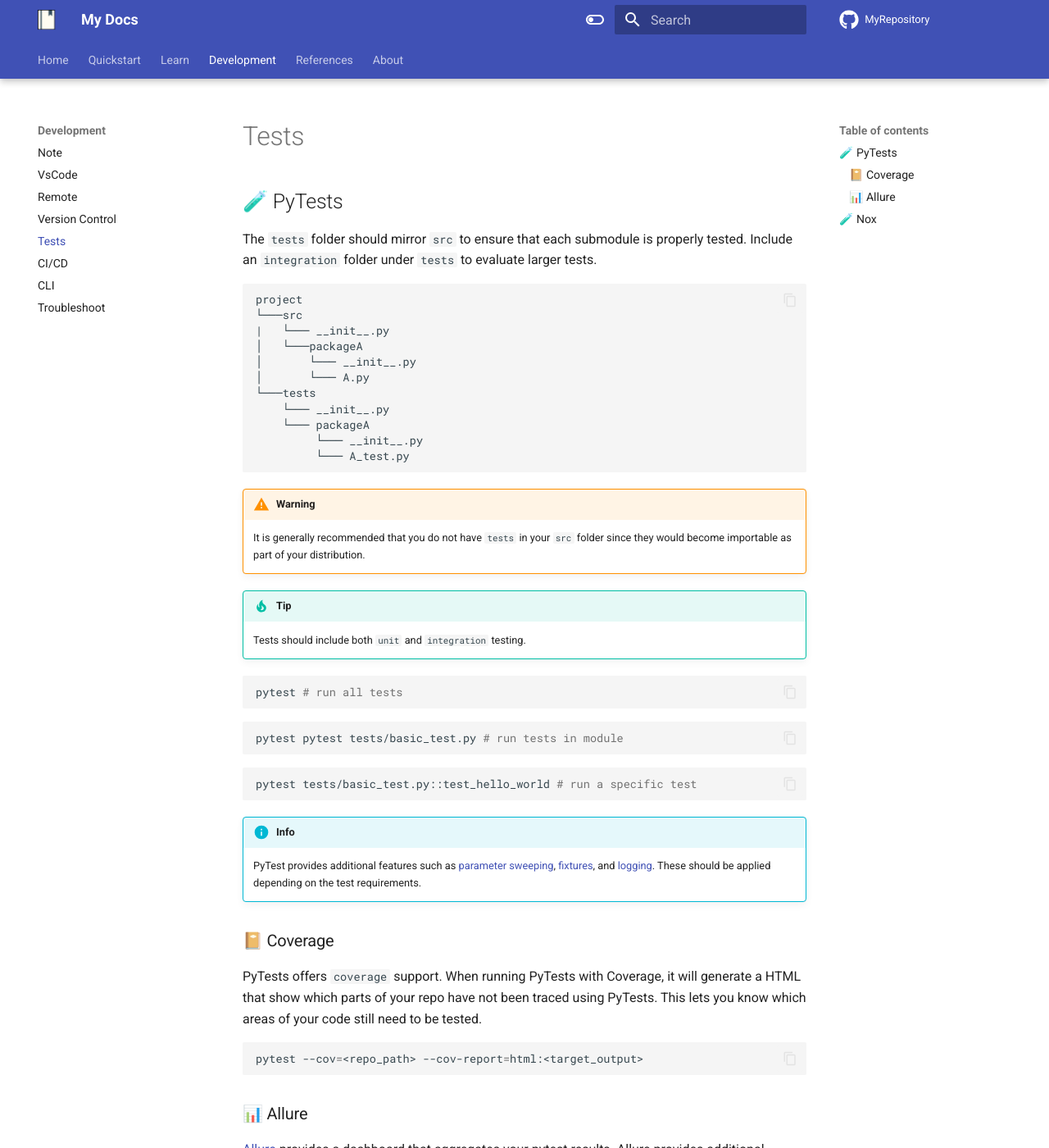
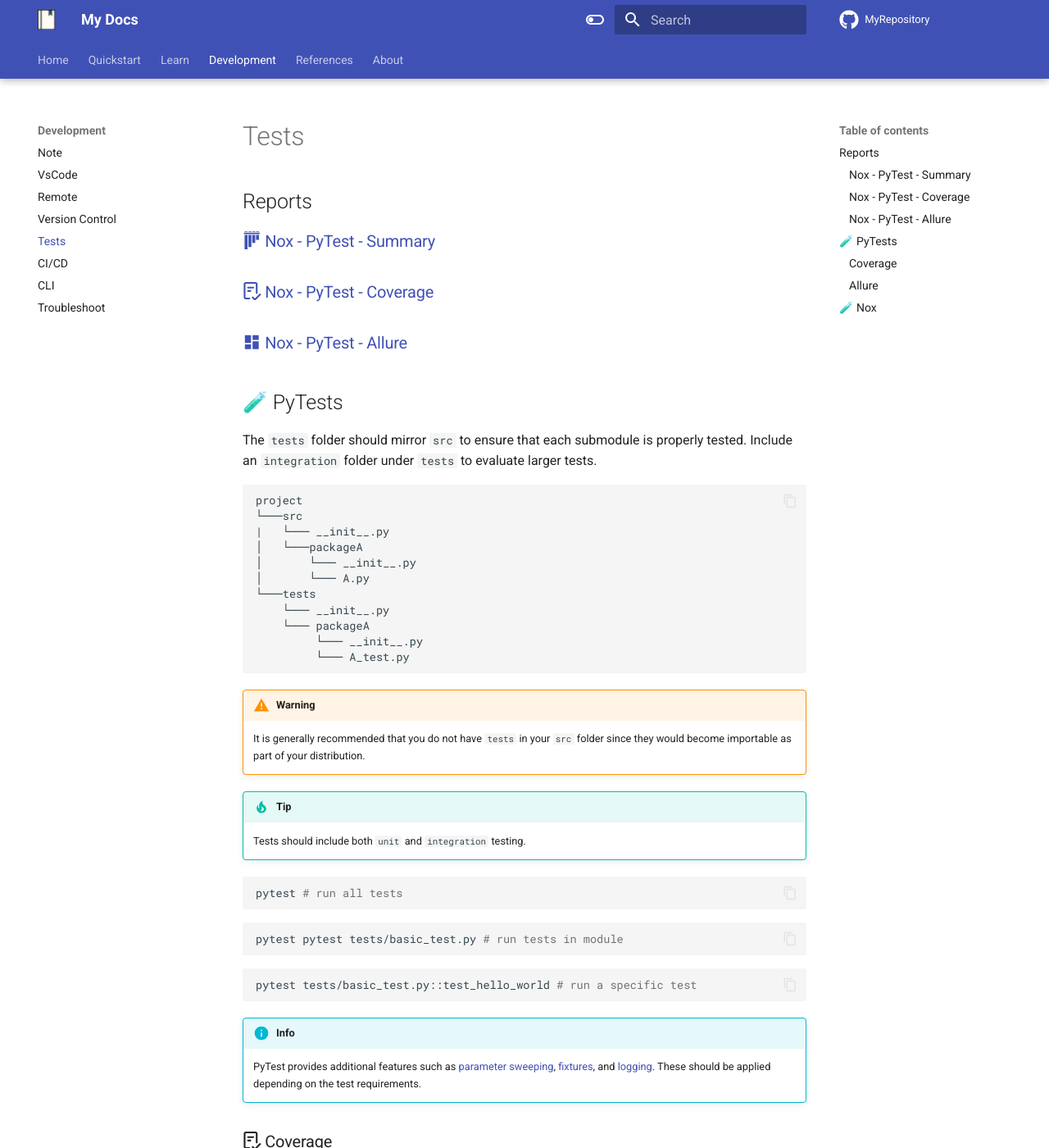
Before and after one commit to destin-v/codex-vscode, an MkDocs documentation site: the page built from docs/dev/test.md, in a window 1280 px wide and 1400 px high. Shown: the whole window at 82% size. Built offline with MkDocs 1.6.1 and Material for MkDocs 9.7.7, drawn with Linux system fonts in a browser that asks for light colours; some of the changed text lies outside the part shown.

Commit message:
Add nox generated files to docs [x] Add links to nox generated reports

````diff
--- a/docs/dev/test.md
+++ b/docs/dev/test.md
@@ -1,3 +1,8 @@
+## Reports
+### [:simple-pytest:            Nox - PyTest - Summary  ](../../assets/tests/pytest-summary/index.html)
+### [:octicons-checklist-16:    Nox - PyTest - Coverage ](../../assets/tests/pytest-coverage/index.html)
+### [:material-view-dashboard:  Nox - PyTest - Allure   ](../../assets/tests/pytest-allure/index.html)
+
 ## 🧪 PyTests
 
 The `tests` folder should mirror `src` to ensure that each submodule is properly tested.  Include an `integration` folder under `tests` to evaluate larger tests.
@@ -73,7 +78,11 @@ nox --list             # lists out all the available sessions
 ```
 
 ```bash
-nox -s pytest          # run pytests
+nox                    # run all tests
+```
+
+```bash
+nox -s pytest          # run pytest
 ```
 
 Special sessions are needed for [`lock files`](https://nox.thea.codes/en/stable/cookbook.html#using-a-lockfile):
````
Also changed, not shown: other parts of docs/dev/test.md (+2 -2 lines), noxfile.py (+4 -4 lines).
